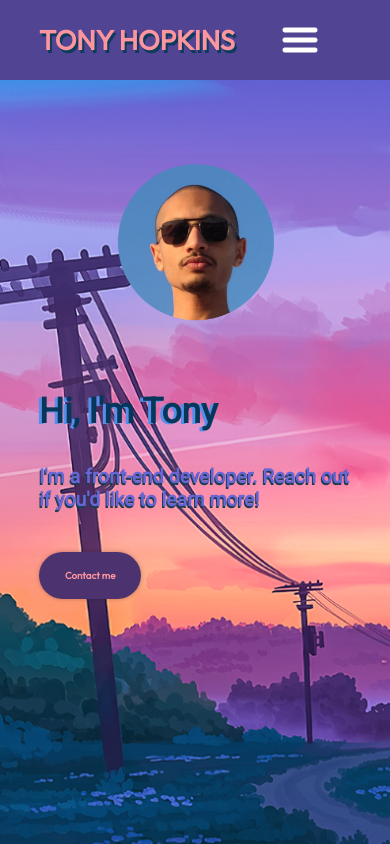
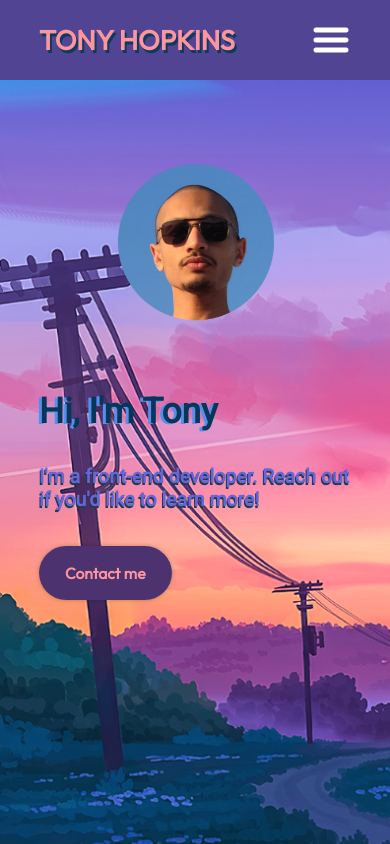
Before and after one commit to Fallingstar-0/portfolio, a React (Vite) app: page / in a window 390 px wide. Shown: the top 844 px of the page. Built offline with nearby package versions, Linux system fonts and the light colour scheme.

Commit message:
trying another css

```diff
--- a/src/components/Hero/hero.module.css
+++ b/src/components/Hero/hero.module.css
@@ -105,4 +105,8 @@
     color: #6865d4;
     text-shadow: -1px 2px #1a3d52;
   }
+
+  .contactBtn {
+    font-size: 4vw;
+  }
 }
--- a/src/components/NavBar/navbar.module.css
+++ b/src/components/NavBar/navbar.module.css
@@ -75,7 +75,7 @@
   }
   .menu {
     position: relative;
-    margin-right: 10%;
+    /* margin-right: 5%; */
     flex-direction: column;
     align-items: flex-end;
     gap: 11px;
```
